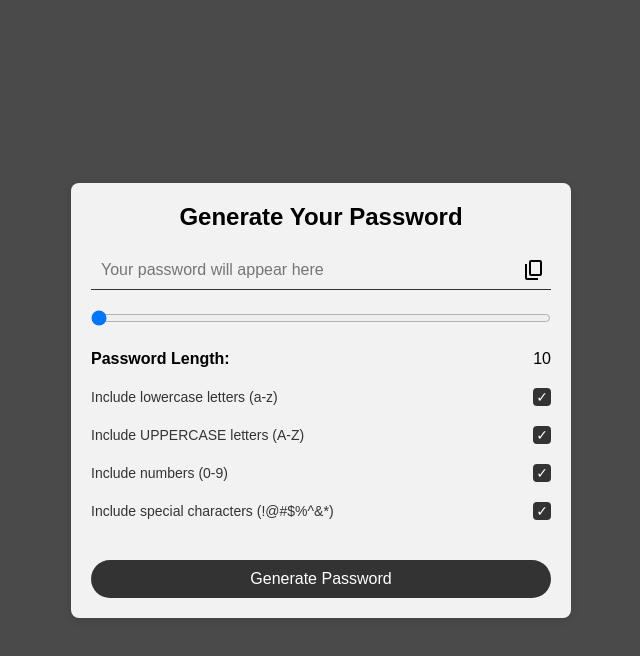
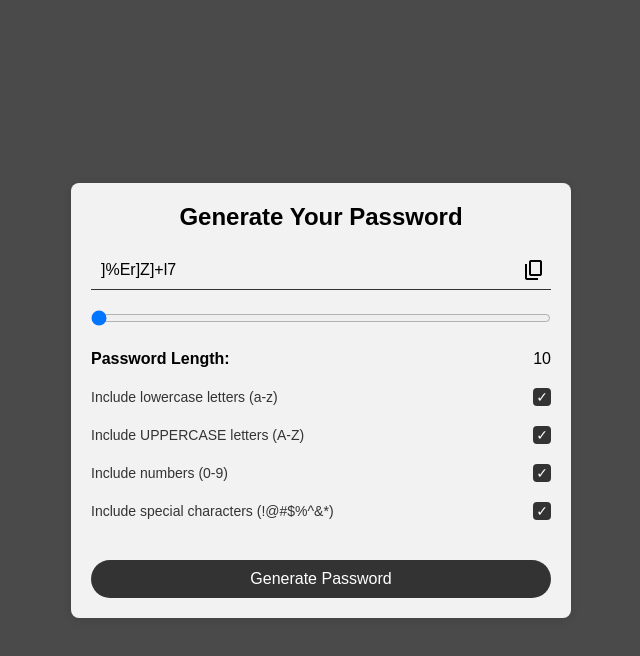
Before and after one commit to VoMinhKhoii/javascipt-simple-projects, a plain HTML site: page password_generator/index.html in a window 1280 px wide. Both pictures are taken after a click on the button "Generate Password". Shown: the whole page, without its empty margins (319-959 px from the left). Drawn offline with nearby package versions, Linux system fonts and the light colour scheme.

Commit message:
implement password generation logic and add copy functionality

```diff
--- a/password_generator/index.html
+++ b/password_generator/index.html
@@ -5,14 +5,16 @@
     <meta name="viewport" content="width=device-width, initial-scale=1.0">
     <title>Password Generator</title>
     <link rel="stylesheet" href="style.css"/>
-    <link rel="stylesheet" href="https://fonts.googleapis.com/css2?family=Material+Symbols+Outlined:opsz,wght,FILL,GRAD@20..48,100..700,0..1,-50..200&icon_names=content_copy" />
+    <link rel="stylesheet"
+        href="https://fonts.googleapis.com/css2?family=Material+Symbols+Outlined" />
+
 </head>
 <body>
     <div class="list-container">
         <h1>Generate Your Password</h1>
         <div class = "input-box">
             <input type="text" id="passBox" class="passBox" placeholder="Your password will appear here" readonly>
-            <span class="material-symbols-outlined">content_copy</span>
+            <span class="material-symbols-outlined" id = "copyIcon">content_copy</span>
         </div>
 
         <input type="range" id="inputSlider" class="inputSlider" min="10" max="30" value="10">
--- a/password_generator/script.js
+++ b/password_generator/script.js
@@ -0,0 +1,77 @@
+const inputSlider = document.getElementById('inputSlider');
+const sliderValue = document.getElementById('sliderValue');
+const passBox = document.getElementById('passBox');
+const lowercaseEl = document.getElementById('lowercase');
+const uppercaseEl = document.getElementById('uppercase');
+const numbersEl = document.getElementById('numbers');
+const symbolsEl = document.getElementById('symbols');
+const getBtn = document.getElementById('getBtn');
+const copyIcon = document.getElementById('copyIcon');
+
+const lowercaseLetters = 'abcdefghijklmnopqrstuvwxyz';
+const uppercaseLetters = 'ABCDEFGHIJKLMNOPQRSTUVWXYZ';
+const numbers = '0123456789';
+const symbols = '!@#$%^&*()_+-=[]{}|;:,.<>?/~`"\'\\';
+
+
+sliderValue.textContent = inputSlider.value;
+inputSlider.addEventListener('input', function(){
+    sliderValue.textContent = inputSlider.value;
+});
+
+getBtn.addEventListener('click', function(){
+    passBox.value = generatePassword();
+});
+
+function generatePassword() {
+    const length = inputSlider.value;
+    let characters = '';
+    let password = '';
+
+    // Add required characters from each selected category
+    if (lowercaseEl.checked) {
+        characters += lowercaseLetters;
+        password += lowercaseLetters[Math.floor(Math.random() * lowercaseLetters.length)];
+    }
+    if (uppercaseEl.checked) {
+        characters += uppercaseLetters;
+        password += uppercaseLetters[Math.floor(Math.random() * uppercaseLetters.length)];
+    }
+    if (numbersEl.checked) {
+        characters += numbers;
+        password += numbers[Math.floor(Math.random() * numbers.length)];
+    }
+    if (symbolsEl.checked) {
+        characters += symbols;
+        password += symbols[Math.floor(Math.random() * symbols.length)];
+    }
+
+    if(characters.length === 0) {
+        alert('Please select at least one category');
+        return '';
+    }
+
+
+    // Then fill the rest randomly
+    for (let i = password.length; i < length; i++) {
+        console.log(password);
+        password += characters.charAt(Math.floor(Math.random() * characters.length));
+    }
+
+    // Shuffle the password to make it more random
+    password = password.split('').sort(() => Math.random() - 0.5).join('');
+
+    return password;
+}
+
+copyIcon.addEventListener('click', function(){
+    if(passBox.value != '' || passBox.value >= 10){
+        navigator.clipboard.writeText(passBox.value);
+        copyIcon.innerHTML = "check";
+
+
+        setTimeout(() => {
+            copyIcon.textContent = "content_copy";
+        }, 2000);
+    }
+});
```
